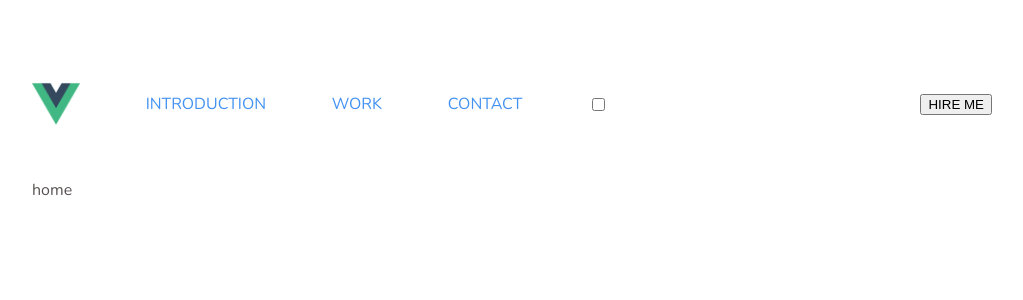
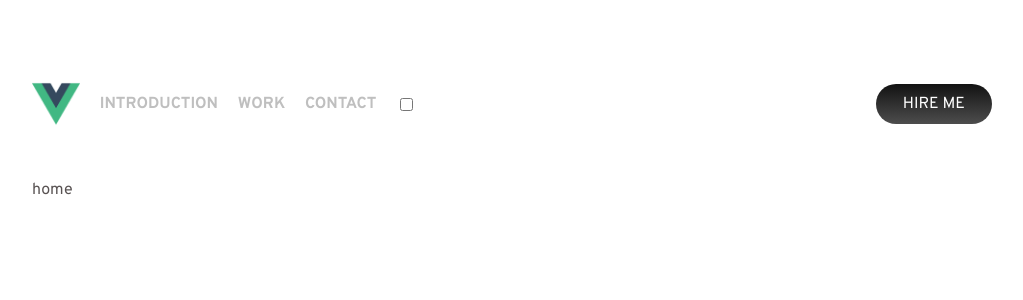
Before and after one commit to leobia/portfolio-v2, a Vue app: page /#/ in a window 1280 px wide. Shown: the top 300 px of the page, without its empty margins (128-1151 px from the left). Built offline with nearby package versions, Linux system fonts and the light colour scheme.

Commit message:
:sparkles: multiple features
- Changed font from Nunito to Overpass
- changed navbar
- added effects on main button
- fixed theme bug

```diff
--- a/public/index.html
+++ b/public/index.html
@@ -1,5 +1,5 @@
 <!DOCTYPE html>
-<html lang="en">
+<html lang="en" class="preload">
   <head>
     <meta charset="utf-8" />
     <meta http-equiv="X-UA-Compatible" content="IE=edge" />
@@ -7,7 +7,7 @@
     <link rel="icon" href="<%= BASE_URL %>favicon.ico" />
     <title><%= htmlWebpackPlugin.options.title %></title>
     <link
-      href="https://fonts.googleapis.com/css2?family=Nunito:ital,wght@0,200;0,400;0,700;1,400&display=swap"
+      href="https://fonts.googleapis.com/css2?family=Overpass:wght@400;700&display=swap"
       rel="stylesheet"
     />
   </head>
--- a/src/components/Navbar.vue
+++ b/src/components/Navbar.vue
@@ -5,13 +5,18 @@
         <span class="icon-menu"></span>
       </a>
       <img src="@/assets/logo.png" style="width: 3em" />
-      <router-link class="navbar-link" to="/">INTRODUCTION</router-link>
-      <router-link to="/">WORK</router-link>
-      <router-link to="/">CONTACT</router-link>
-      <input type="checkbox" class="theme-switch" v-model="darkMode" />
+      <router-link class="nav-link" to="/">INTRODUCTION</router-link>
+      <router-link class="nav-link" to="/">WORK</router-link>
+      <router-link class="nav-link" to="/">CONTACT</router-link>
+      <input
+        type="checkbox"
+        class="theme-switch"
+        v-model="darkMode"
+        @change="checkPreloadClass"
+      />
     </div>
     <div>
-      <button>HIRE ME</button>
+      <div class="main-button">HIRE ME</div>
     </div>
   </div>
 </template>
@@ -55,6 +60,13 @@ export default {
         htmlElement.setAttribute('theme', 'light')
       }
     }
+  },
+  methods: {
+    checkPreloadClass() {
+      if (document.documentElement.classList.contains('preload')) {
+        document.documentElement.classList.remove('preload')
+      }
+    }
   }
 }
 </script>
--- a/src/main.js
+++ b/src/main.js
@@ -1,7 +1,7 @@
+import './styles/styles.scss'
 import { createApp } from 'vue'
 import App from './App.vue'
 import router from './router'
-import './styles/styles.scss'
 
 createApp(App)
   .use(router)
--- /dev/null
+++ b/src/styles/buttons.scss
@@ -0,0 +1,23 @@
+$button-color-gradient: var(--button-color-gradient);
+$button-color-backup: var(--button-color-backup);
+$button-box-shadow: var(--button-box-shadow);
+$button-box-shadow-hover: var(--button-box-shadow-hover);
+
+.main-button {
+  padding: 0.5em 1.7em;
+  background: $button-color-backup;
+  background: $button-color-gradient;
+  color: $body-background-color;
+  border-radius: 50px;
+  box-shadow: $button-box-shadow;
+
+  &:hover {
+    animation: pulse 1.75s infinite cubic-bezier(0.66, 0, 0, 1);
+  }
+}
+
+@keyframes pulse {
+  to {
+    box-shadow: $button-box-shadow-hover;
+  }
+}
--- a/src/styles/generic.scss
+++ b/src/styles/generic.scss
@@ -1,6 +1,6 @@
 $body-size: 16px;
 $body-rendering: optimizeLegibility !default;
-$font-family: 'Nunito', sans-serif;
+$font-family: 'Overpass', sans-serif;
 $body-overflow-x: hidden;
 $body-overflow-y: scroll;
 $body-font-size: 1em;
@@ -61,6 +61,9 @@ a {
   &:hover {
     color: $link-hover-color;
   }
+  &:active {
+    color: $link-hover-color;
+  }
 }
 
 strong {
--- a/src/styles/navbar.scss
+++ b/src/styles/navbar.scss
@@ -18,9 +18,10 @@
 
 .nav-links {
   display: flex;
-  width: 60%;
+  width: 40%;
   align-items: center;
   justify-content: space-between;
+  font-weight: 700;
 }
 
 @include phone {
@@ -38,3 +39,6 @@
     display: block;
   }
 }
+
+.nav-link {
+}
--- a/src/styles/styles.scss
+++ b/src/styles/styles.scss
@@ -1 +1,2 @@
-@import 'mixins', 'theme-colors', 'generic', 'container', 'navbar', 'icons';
+@import 'mixins', 'theme-colors', 'generic', 'container', 'navbar', 'icons',
+  'buttons';
--- a/src/styles/theme-colors.scss
+++ b/src/styles/theme-colors.scss
@@ -3,9 +3,17 @@
   --sec-app-background-color: #fafafa;
   --title-color: #1f1f1f;
   --text-color: #585252;
-  --link-color: #4392f1;
+  --link-color: #bfbfbf;
   --link-sec-color: #dc493a;
   --link-thi-color: #1c110a;
+  --button-color-gradient: linear-gradient(
+    180deg,
+    rgba(18, 18, 18, 1) 0%,
+    rgb(77, 77, 77) 100%
+  );
+  --button-color-backup: rgb(18, 18, 18);
+  --button-box-shadow: 0 0 0 0 rgba(50, 50, 93, 0.11);
+  --button-box-shadow-hover: 0 0 0 30px rgba(50, 50, 93, 0);
 }
 
 [theme='dark'] {
@@ -13,7 +21,32 @@
   --sec-app-background-color: #585252;
   --title-color: #ffffff;
   --text-color: #fafafa;
-  --link-color: #e08dac;
+  --link-color: #a8a8a8;
   --link-sec-color: #6a7fdb;
   --link-thi-color: #57e2e5;
+  --button-color-gradient: linear-gradient(
+    180deg,
+    rgb(179, 179, 179) 0%,
+    rgba(255, 255, 255, 1) 100%
+  );
+  --button-color-backup: rgb(199, 199, 199);
+  --button-box-shadow: 0 0 0 0 rgba(150, 150, 150, 0.31);
+  --button-box-shadow-hover: 0 0 0 30px rgba(150, 150, 150, 0);
 }
+.preload {
+  -webkit-transition: none !important;
+  -moz-transition: none !important;
+  -ms-transition: none !important;
+  -o-transition: none !important;
+  transition: none !important;
+}
+.preload * {
+  -webkit-transition: none !important;
+  -moz-transition: none !important;
+  -ms-transition: none !important;
+  -o-transition: none !important;
+  transition: none !important;
+}
+* {
+  transition: background-color 1s ease, color 0.4s ease;
+}
```
